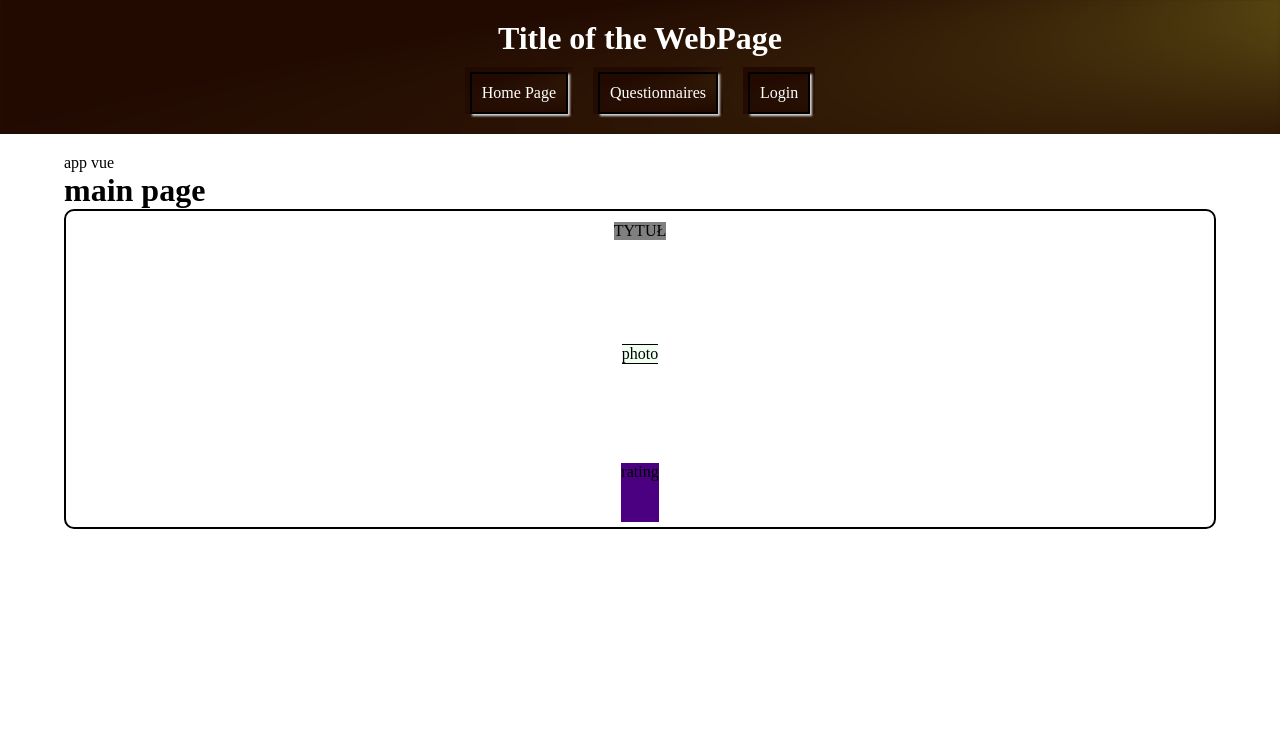
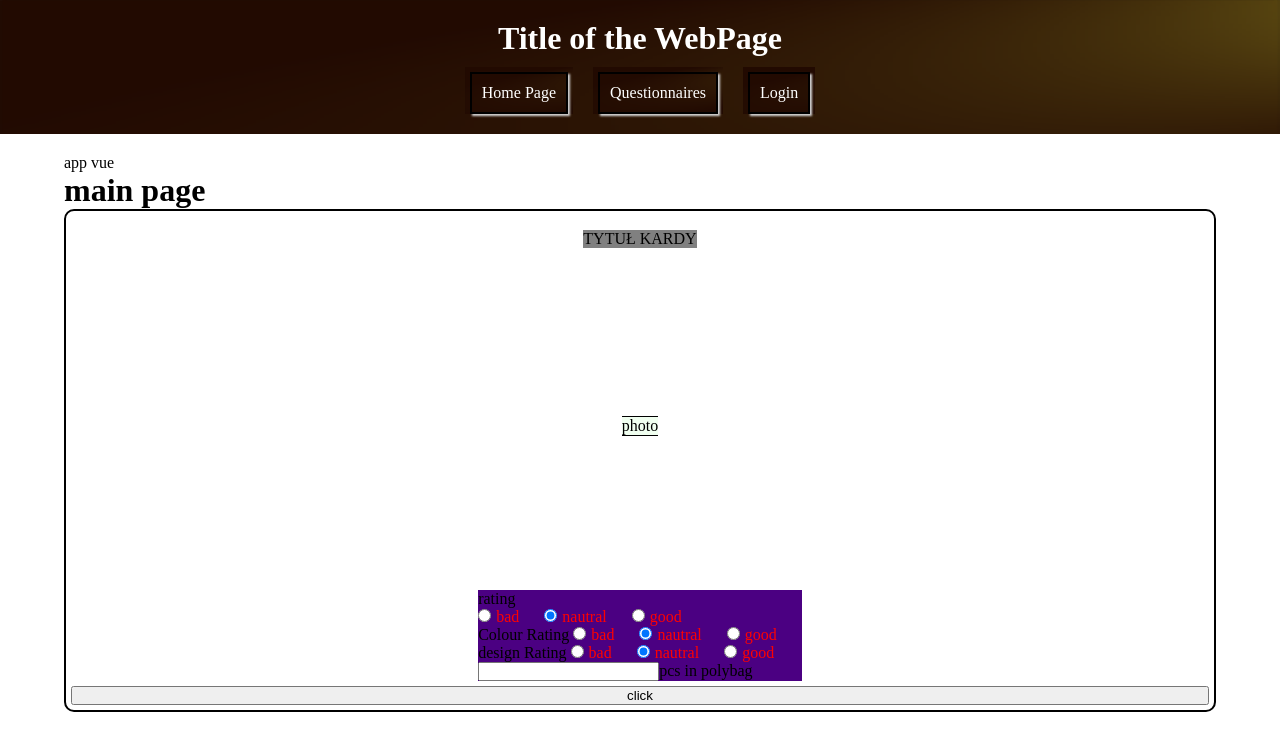
Before and after one commit to Witek120782/questionnaire_web, a Vue app: page / in a window 1280 px wide. Shown: the top 750 px of the page. Built offline with nearby package versions, Linux system fonts and the light colour scheme.

Commit message:
BaseCard add input and logic

```diff
--- a/src/components/baseComponents/BaseButton.vue
+++ b/src/components/baseComponents/BaseButton.vue
@@ -43,7 +43,7 @@ setup(){
 
 a{
 	text-decoration: none;
-	color: white
+	color: white;
 }
 .baseButton:hover{
 	background-color: lightgrey;
--- a/src/components/baseComponents/BaseCard.vue
+++ b/src/components/baseComponents/BaseCard.vue
@@ -1,14 +1,87 @@
 <template>
 	<div class="baseCardWrapper">
-		<div class="title">tytuł</div>
+		<div class="title">{{ title }}</div>
 		<div class="photo">photo</div>
-		<div class="rating">rating</div>
+		<div class="rating">rating
+			<div class="ratingToChoose" v-if="ifRating">
+				<input type="radio" id="bad" name="ratingMain" value="bad" v-model="ratingMainValue">
+				<label for="ratingMain">bad</label>
+				<input type="radio" id="neutral" name="ratingMain" value="neutral" v-model="ratingMainValue" checked>
+				<label for="ratingMain">nautral</label>
+				<input type="radio" id="good" name="ratingMain" value="good" v-model="ratingMainValue">
+				<label for="ratingMain">good</label>
+			<div class="colourRating" v-if="colourRating"> Colour Rating
+				<input type="radio" id="bad" name="ratingColour" value="bad" v-model="ratingColourValue">
+				<label for="ratingColour">bad</label>
+				<input type="radio" id="neutral" name="ratingColour" value="neutral" v-model="ratingColourValue" checked>
+				<label for="ratingColour">nautral</label>
+				<input type="radio" id="good" name="ratingColour" value="good" v-model="ratingColourValue">
+				<label for="ratingColour">good</label>
+			</div>
+			<div class="designRating" v-if="designRating"> design Rating
+				<input type="radio" id="bad" name="ratingDesign" value="bad" v-model="ratingDesignValue">
+				<label for="ratingDesign">bad</label>
+				<input type="radio" id="neutral" name="ratingDesign" value="neutral" v-model="ratingDesignValue" checked>
+				<label for="ratingDesign">nautral</label>
+				<input type="radio" id="good" name="ratingDesign" value="good" v-model="ratingDesignValue">
+				<label for="ratingDesign">good</label>
+
+			</div>
+		</div>
+		<div class="sizeToChoose" v-if="sizes && sizes.length>0">
+			sizeToChoose
+		</div>
+		<div class="pcsToPolybag" v-if="pcsToPolybag">
+			<input type="number" id="pcs" name="pcsInPoly" v-model="pcsInBag"><label for="pcsInPoly">pcs in polybag</label>
+		</div>
+	</div>
+	<p class="badInputNo" v-if="badInputNo">the number should be an integer greater than zero</p>
+	<button @click="showRatings">click</button>
 	</div>
 </template>
 
 <script>
+
+import {ref, computed} from 'vue';
+
 export default {
+	props:[
+		'title',
+		'ifRating',
+		'colourRating',
+		'designRating',
+		'sizes',
+		'pcsToPolybag'
+	],
+	setup(){
+		const ratingMainValue = ref('neutral');
+		const ratingColourValue = ref('neutral');
+		const ratingDesignValue = ref('neutral');
+		const pcsInBag = ref('');
 
+		const badInputNo = computed(()=>{
+			if (pcsInBag.value<0 || pcsInBag.value%1!=0 || pcsInBag.value.includes('3')){
+				return true
+			}else return false
+		})
+
+		function showRatings(){
+			console.log(ratingMainValue.value)
+			console.log(ratingColourValue.value)
+			console.log(ratingDesignValue.value)
+			console.log(pcsInBag.value)
+		}
+
+
+		return{
+			ratingMainValue,
+			ratingColourValue,
+			ratingDesignValue,
+			pcsInBag,
+			badInputNo,
+			showRatings
+		}
+	}
 }
 </script>
 
@@ -42,5 +115,14 @@ export default {
 	justify-self: center;
 	background-color: indigo;
 }
+.ratingToChoose label{
+	box-sizing: border-box;
+	color: red;
+	padding: 0 25px 0 5px;
+}
+.badInputNo{
+	color:red;
+	font-weight: bold;
+}
 
 </style>
--- a/src/pages/MainPage.vue
+++ b/src/pages/MainPage.vue
@@ -1,7 +1,7 @@
 <template>
 	<div>
 	<h1>main page</h1>
-	<base-card></base-card>
+	<base-card title="tytuł kardy" ifRating="true" designRating="true" colourRating="true" :pcsToPolybag="true"></base-card>
 </div>
 </template>
 <script>
```
